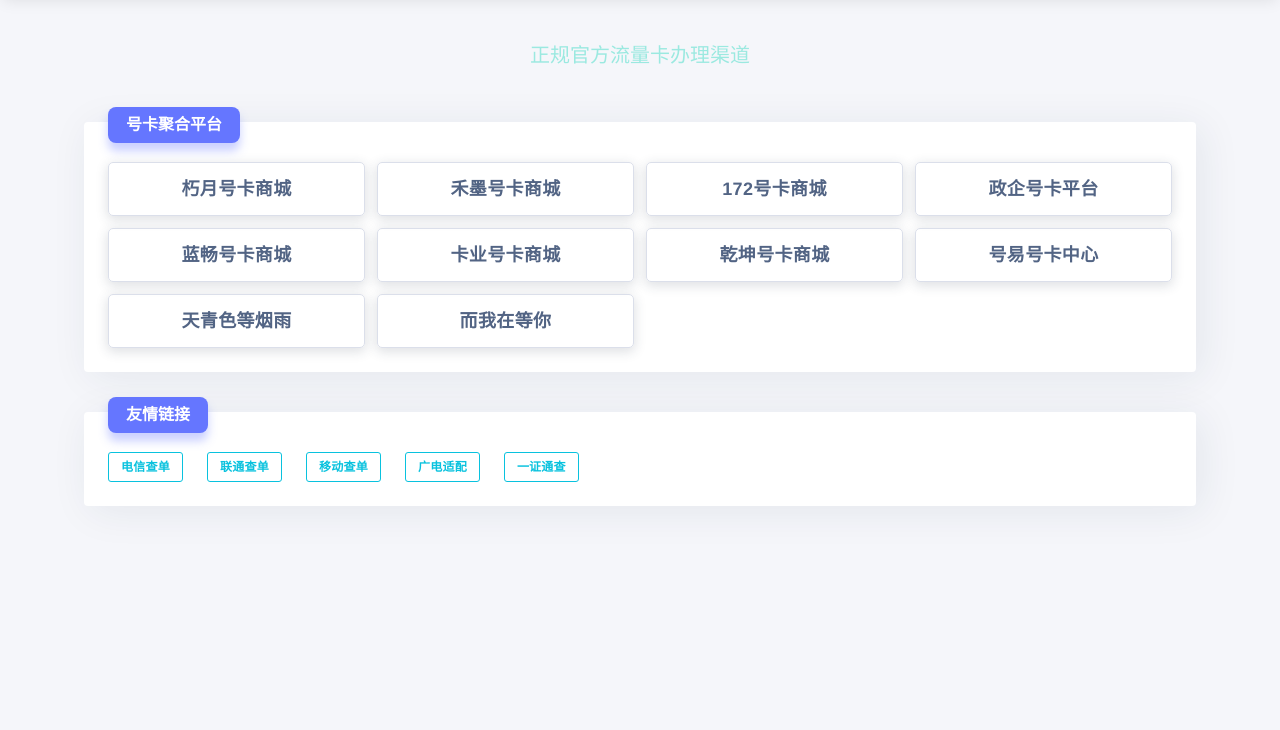
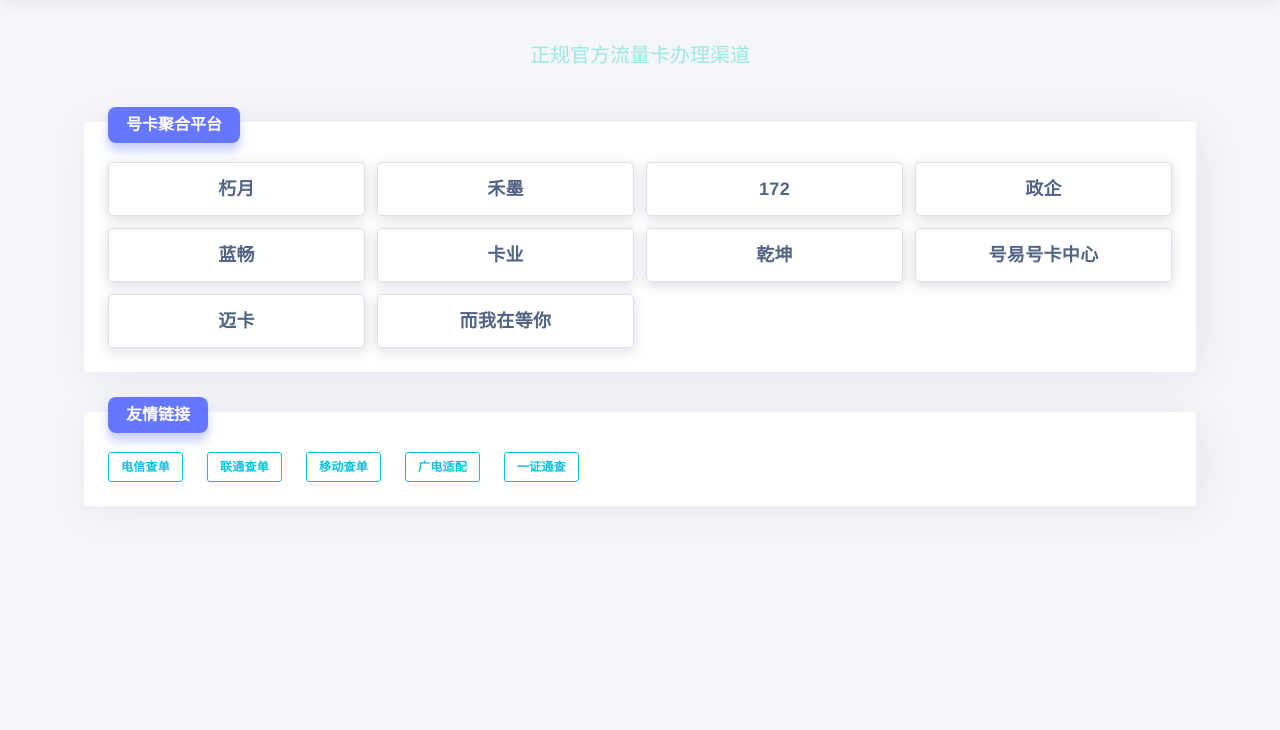
Before and after one commit to lyoo6574/my-website, a plain HTML site: page index.html in a window 1280 px wide. Shown: the part 70-800 px from the top of the page. Drawn offline with nearby package versions, Linux system fonts and the light colour scheme.

Commit message:
Update index.html

```diff
--- a/index.html
+++ b/index.html
@@ -107,7 +107,7 @@
 
                     "items": [{
                     "id": 83,
-                    "title": "朽月号卡商城",
+                    "title": "朽月",
                     "alias": "http://app.xiuyuetongxun.com/index?k=VEtvSktzWkk0clk9",
                     "keyword": "xiuyue",
                     "request_count": 626,
@@ -117,7 +117,7 @@
                     "out": true
                 }, {
                     "id": 81,
-                    "title": "禾墨号卡商城",
+                    "title": "禾墨",
                     "alias": "https://www.hemorn.cn/index?k=cU9naDJjUGpiTWs9",
                     "keyword": "hemo",
                     "request_count": 222,
@@ -127,7 +127,7 @@
                     "out": true
                 }, {
                     "id": 80,
-                    "title": "172号卡商城",
+                    "title": "172",
                     "alias": "https://172.lot-ml.com/ProductEn/Index/39159e9eb0c7f937",
                     "keyword": "172",
                     "request_count": 136,
@@ -137,7 +137,7 @@
                     "out": true
                 }, {
                     "id": 79,
-                    "title": "政企号卡平台",
+                    "title": "政企",
                     "alias": "https://daxingkaye.cn/index?k=RnpaWGV2cmpXYUk9",
                     "keyword": "daxin",
                     "request_count": 193,
@@ -147,7 +147,7 @@
                     "out": true
                 }, {
                     "id": 101,
-                    "title": "蓝畅号卡商城",
+                    "title": "蓝畅",
                     "alias": "https://t.nnkj77.com/c/QqZbNswbZof0",
                     "keyword": "lanchang",
                     "request_count": 89,
@@ -157,7 +157,7 @@
                     "out": true
                 }, {
                     "id": 102,
-                    "title": "卡业号卡商城",
+                    "title": "卡业",
                     "alias": "https://h5.gantanhao.com/url?value=SPjjb1750256855493",
                     "keyword": "kaye",
                     "request_count": 76,
@@ -167,7 +167,7 @@
                     "out": true
                 }, {
                     "id": 103,
-                    "title": "乾坤号卡商城",
+                    "title": "乾坤",
                     "alias": "https://hk.xuanhaoka.com/s?id=15255",
                     "keyword": "xuanhaoka",
                     "request_count": 65,
@@ -187,13 +187,13 @@
                     "out": true
                 }, {
                     "id": 105,
-                    "title": "天青色等烟雨",
-                    "alias": "#",
+                    "title": "迈卡",
+                    "alias": "https://myka.ink/index?k=VGFQTGxwVHhYT2c9",
                     "keyword": "xintonghaoka,xtmk",
                     "request_count": 43,
                     "category_id": 5,
                     "level": 0,
-                    "url": "#",
+                    "url": "https://myka.ink/index?k=VGFQTGxwVHhYT2c9",
                     "out": true
                 }, {
                     "id": 106,
```
